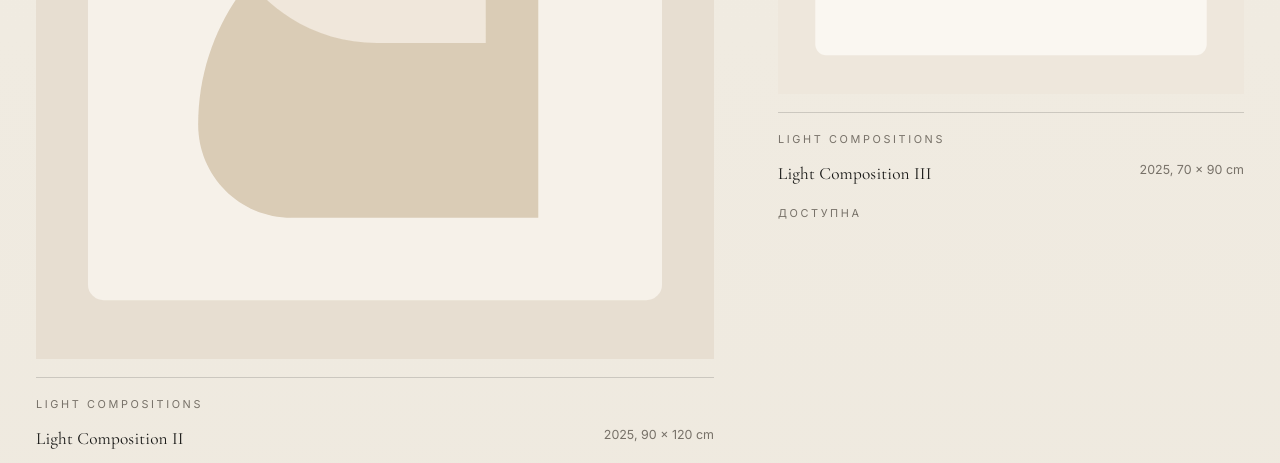
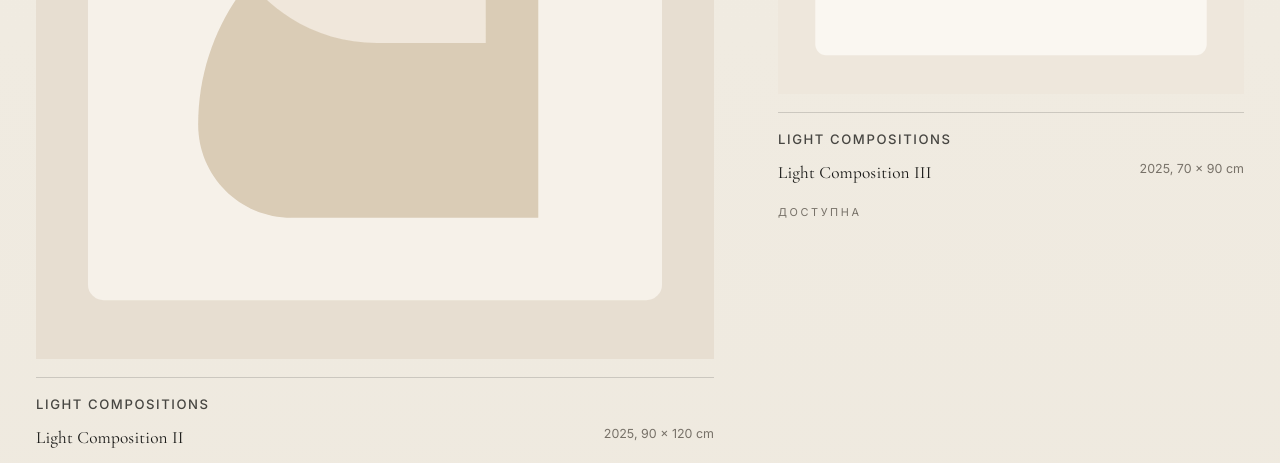
Before and after one commit to zobnin8-ux/yana-gallery, a Next.js app: page / in a window 1280 px wide. Shown: the part 2760-3223 px from the top of the page. Built offline with nearby package versions, Linux system fonts and the light colour scheme; no server answers.

Commit message:
Improve collection name visibility on artwork cards
Made-with: Cursor

```diff
--- a/app/globals.css
+++ b/app/globals.css
@@ -1842,7 +1842,6 @@ main {
 }
 
 .collection-teaser-card span,
-.artwork-card-kicker,
 .artwork-card-status,
 .artwork-status {
   color: var(--muted);
@@ -1905,7 +1904,14 @@ main {
 }
 
 .artwork-card-kicker {
-  margin: 0 0 6px;
+  margin: 0 0 8px;
+  font-family: var(--sans);
+  font-size: 0.82rem;
+  font-weight: 500;
+  letter-spacing: 0.12em;
+  line-height: 1.35;
+  text-transform: uppercase;
+  color: rgba(23, 23, 21, 0.78);
 }
 
 .artwork-card-status {
@@ -2070,7 +2076,6 @@ body {
 
 .eyebrow,
 .gallery-collection-label,
-.artwork-card-kicker,
 .artwork-card-status,
 .artwork-status {
   color: var(--muted);
@@ -2313,9 +2318,16 @@ body {
   margin-top: 18px;
 }
 
-.artwork-card-kicker {
+.artwork-card-body .artwork-card-kicker {
   grid-column: 1 / -1;
-  margin: 0 0 10px;
+}
+
+.artwork-card-gallery .artwork-card-kicker {
+  font-size: 0.95rem;
+  font-weight: 600;
+  letter-spacing: 0.09em;
+  color: rgba(23, 23, 21, 0.9);
+  margin: 0 0 14px;
 }
 
 .artwork-card-title {
```
